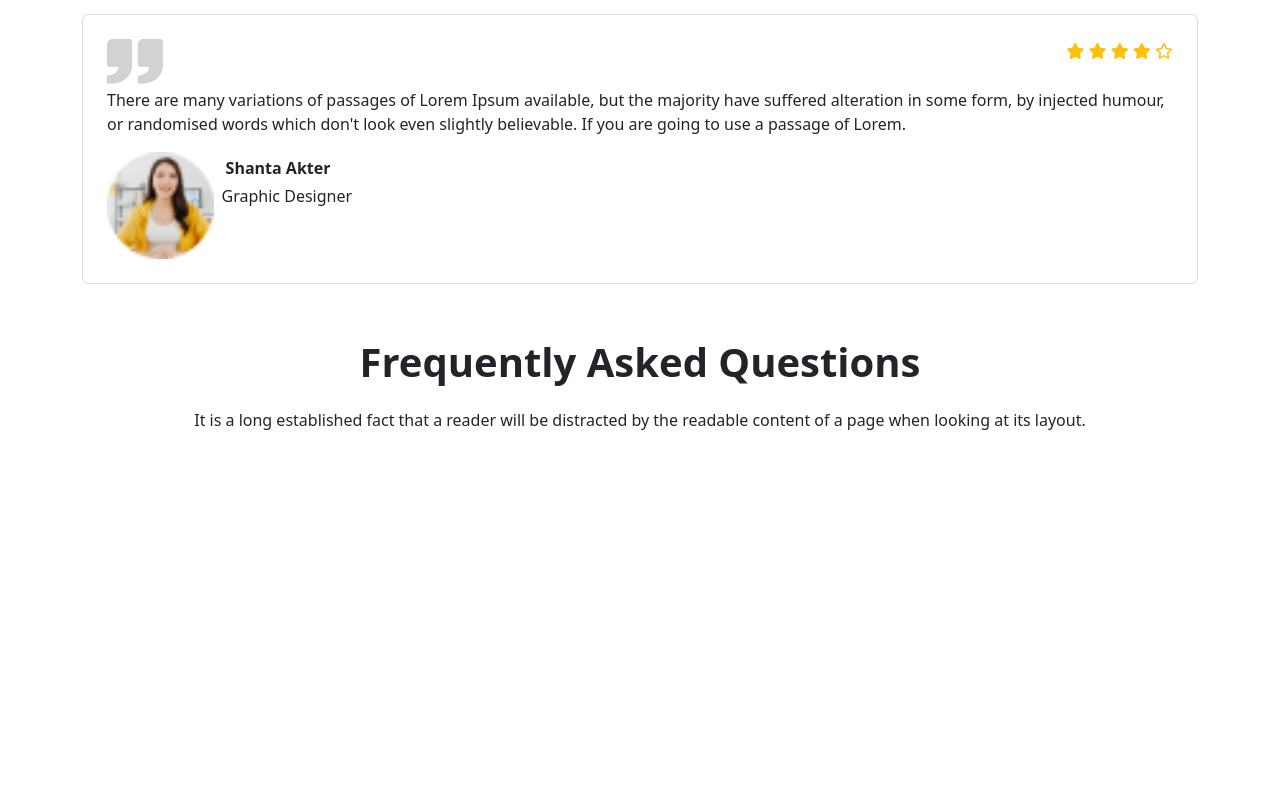
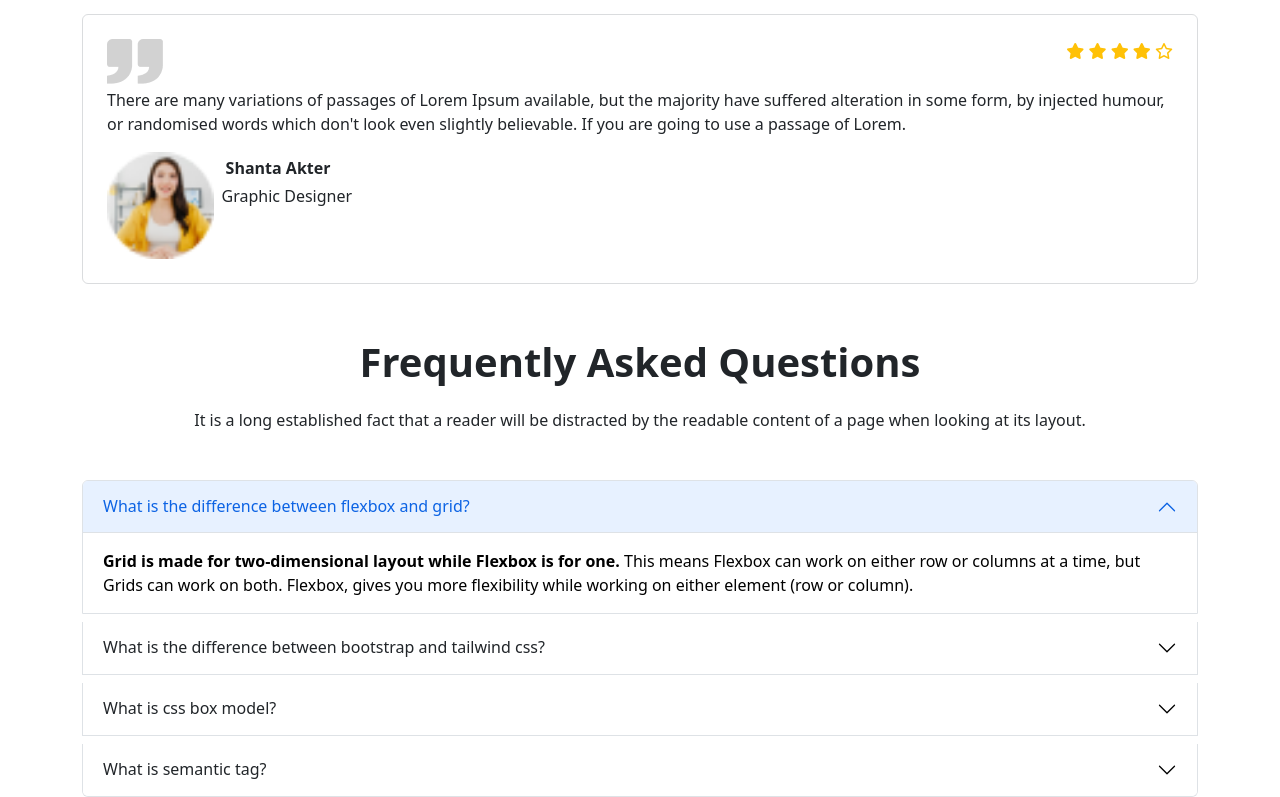
Before and after one commit to abutalhatuhin003/assignment_three, a plain HTML site: page index.html in a window 1280 px wide. Shown: the part 7948-8745 px from the top of the page. Before the commit the page ends 8428 px from the top, so only its background shows below. Drawn offline with nearby package versions, Linux system fonts and the light colour scheme; files whose address does not match are found by name.

Commit message:
accordian

```diff
--- a/index.html
+++ b/index.html
@@ -410,6 +410,72 @@
 <!------------------------------->
 
 
+<!-----------ACCORDIAN----------->
+<section class="container">
+    <div class="accordion" id="accordionPanelsStayOpenExample">
+        <div class="accordion-item">
+          <h2 class="accordion-header" id="panelsStayOpen-headingOne">
+            <button class="accordion-button" type="button" data-bs-toggle="collapse" data-bs-target="#panelsStayOpen-collapseOne" aria-expanded="true" aria-controls="panelsStayOpen-collapseOne">
+              What is the difference between flexbox and grid?
+            </button>
+          </h2>
+          <div id="panelsStayOpen-collapseOne" class="accordion-collapse collapse show" aria-labelledby="panelsStayOpen-headingOne">
+            <div class="accordion-body">
+              <strong>Grid is made for two-dimensional layout while Flexbox is for one.</strong> This means Flexbox can work on either row or columns at a time, but Grids can work on both. Flexbox, gives you more flexibility while working on either element (row or column).
+            </div>
+          </div>
+        </div>
+
+        <div class="m-2"></div>
+
+        <div class="accordion-item">
+          <h2 class="accordion-header" id="panelsStayOpen-headingTwo">
+            <button class="accordion-button collapsed" type="button" data-bs-toggle="collapse" data-bs-target="#panelsStayOpen-collapseTwo" aria-expanded="false" aria-controls="panelsStayOpen-collapseTwo">
+              What is the difference between bootstrap and tailwind css?
+            </button>
+          </h2>
+          <div id="panelsStayOpen-collapseTwo" class="accordion-collapse collapse" aria-labelledby="panelsStayOpen-headingTwo">
+            <div class="accordion-body">
+              <strong>The difference between bootstrap and tailwind css is.</strong> The significant difference between Tailwind CSS and Bootstrap is that Tailwind offers predesigned widgets to build a site from scratch with fast UI development, while Bootstrap comes with a set of pre-styled responsive, mobile-first components that possess a definite UI kit.
+            </div>
+          </div>
+        </div>
+
+        <div class="m-2"></div>
+
+        <div class="accordion-item">
+          <h2 class="accordion-header" id="panelsStayOpen-headingThree">
+            <button class="accordion-button collapsed" type="button" data-bs-toggle="collapse" data-bs-target="#panelsStayOpen-collapseThree" aria-expanded="false" aria-controls="panelsStayOpen-collapseThree">
+              What is css box model?
+            </button>
+          </h2>
+          <div id="panelsStayOpen-collapseThree" class="accordion-collapse collapse" aria-labelledby="panelsStayOpen-headingThree">
+            <div class="accordion-body">
+              <strong>The CSS Box Model.</strong> The CSS box model is essentially a box that wraps around every HTML element. It consists of: margins, borders, padding, and the actual content. The image below illustrates the box model.
+            </div>
+          </div>
+        </div>
+
+        <div class="m-2"></div>
+
+        <div class="accordion-item">
+          <h2 class="accordion-header" id="panelsStayOpen-headingThree">
+            <button class="accordion-button collapsed" type="button" data-bs-toggle="collapse" data-bs-target="#panelsStayOpen-collapseThree" aria-expanded="false" aria-controls="panelsStayOpen-collapseThree">
+              What is semantic tag?
+            </button>
+          </h2>
+          <div id="panelsStayOpen-collapseThree" class="accordion-collapse collapse" aria-labelledby="panelsStayOpen-headingThree">
+            <div class="accordion-body">
+              The HTML semantics refers to<strong> the tags that provide meaning to an HTML page rather than just presentation.</strong> It makes HTML more comprehensible by better defining the different sections and layout of web pages.
+            </div>
+          </div>
+        </div>
+      </div>
+</section>
+<!------------------------------->
+
+
+
 
 <script src="https://cdn.jsdelivr.net/npm/bootstrap@5.2.0/dist/js/bootstrap.bundle.min.js"></script>
 </body>
```
